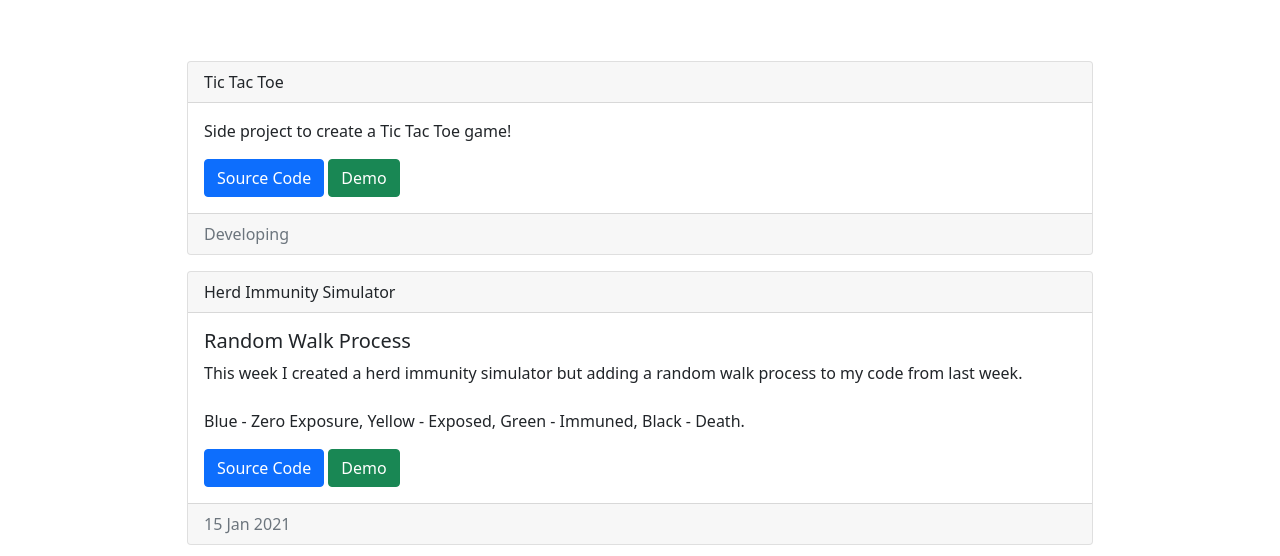
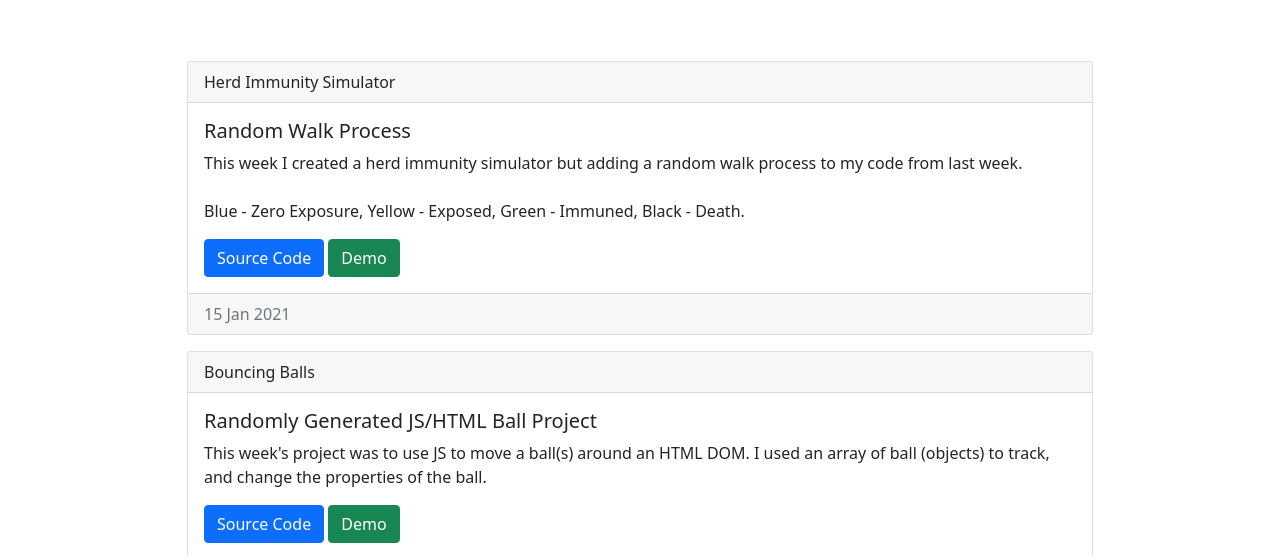
Before and after one commit to CronNinja/mern, a plain HTML site: page projects/index.html in a window 1280 px wide. Shown: the part 223-779 px from the top of the page. Drawn offline with nearby package versions, Linux system fonts and the light colour scheme.

Commit message:
Portfolio Struct

```diff
--- a/projects/index.html
+++ b/projects/index.html
@@ -18,21 +18,6 @@
       </div>
       <div class="container">
         <div class="row row-cols-auto" style="justify-content: center;">
-          <div class="col-md-10" style="padding-bottom: 1rem;">
-            <div class="card">
-              <div class="card-header">
-                Tic Tac Toe
-              </div>
-              <div class="card-body">
-                <p class="card-text">Side project to create a Tic Tac Toe game!</p>
-                <a href="https://github.com/CronNinja/mern/blob/main/projects/tictactoe/" class="btn btn-primary" target="_blank">Source Code</a>
-                <a href="tictactoe/" class="btn btn-success" target="_blank">Demo</a>
-              </div>
-              <div class="card-footer text-muted">
-                Developing
-              </div>
-            </div>
-          </div>
           <div class="col-md-10" style="padding-bottom: 1rem;">
             <div class="card">
               <div class="card-header">
```
Also changed, not shown: index.html (+13 -1 lines).
